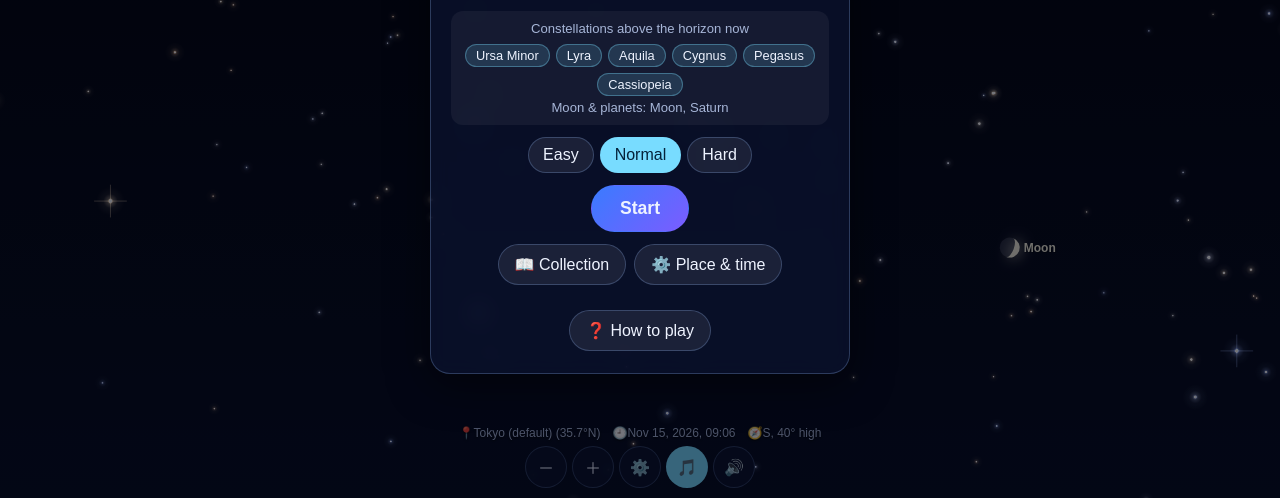
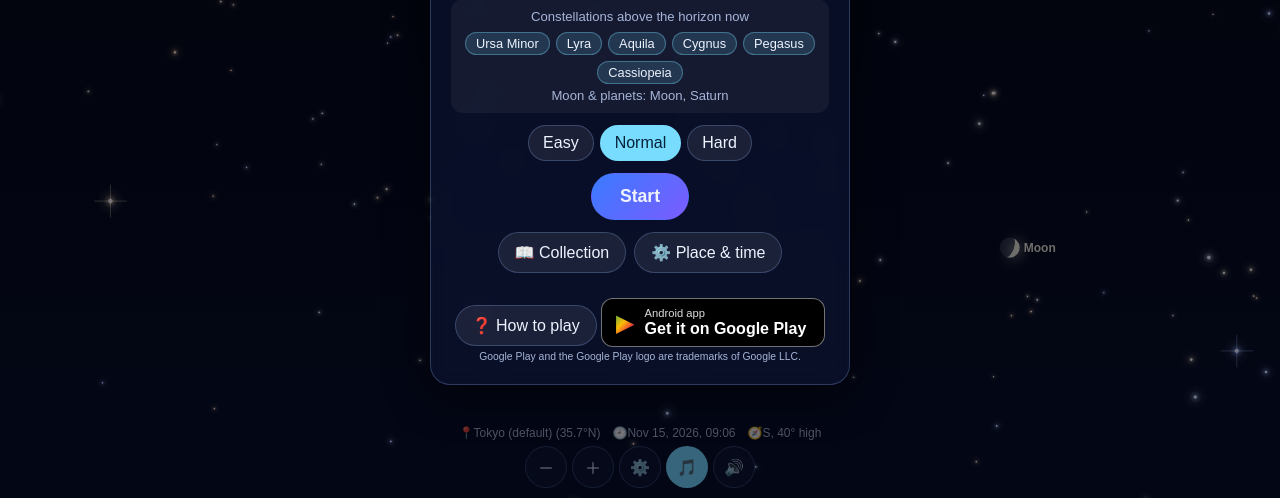
Before and after one commit to techgymjp/seiza, a website: page index.html in a window 1280 px wide. Shown: the part 302-800 px from the top of the page. Drawn offline with Linux system fonts and the light colour scheme; animation ran at ten frames a second.

Commit message:
Web 版のタイトル画面に Android アプリ版（Google Play）へのリンクを追加
- タイトル画面に「Android アプリ版 / Google Play で入手」のボタンと商標表記（日英）
- web-only の目印で囲み、アプリのビルド（npm run build:app）では取り除く

Co-Authored-By: Claude Opus 5.5 <noreply@anthropic.com>
Claude-Session: https://claude.ai/code/session_01UXdYbmvXgYJp96QgDhWVeD

```diff
--- a/css/style.css
+++ b/css/style.css
@@ -358,3 +358,31 @@ body.banner-space .overlay { padding-bottom: 70px; }
 /* バージョン・プライバシーポリシー */
 #legal a { color: var(--accent); }
 #legal[hidden], #adPrivacy[hidden] { display: none; }
+
+/* web-only:start */
+/* Android アプリ版 (Google Play) へのリンク (Web 版のタイトル画面だけ) */
+.store-link {
+  display: inline-flex;
+  align-items: center;
+  gap: 10px;
+  padding: 8px 18px 8px 14px;
+  border-radius: 12px;
+  background: #000;
+  border: 1px solid rgba(255, 255, 255, 0.45);
+  color: #fff;
+  text-decoration: none;
+  text-align: left;
+  line-height: 1.15;
+}
+.store-link:hover { border-color: #fff; }
+.store-link .gp {
+  font-size: 1.5rem;
+  background: linear-gradient(135deg, #34a853, #fbbc04 45%, #ea4335 70%, #4285f4);
+  -webkit-background-clip: text;
+  background-clip: text;
+  color: transparent;
+}
+.store-link small { display: block; font-size: 0.7rem; color: #ddd; }
+.store-link b { font-size: 1rem; }
+.store-tm { margin: 4px 0 0; font-size: 0.65rem; color: var(--muted); }
+/* web-only:end */
--- a/index.html
+++ b/index.html
@@ -93,6 +93,14 @@
       </div>
       <p id="bestLabel" class="small"></p>
       <button id="btnHowto" data-i18n="howtoButton">❓ あそびかた</button>
+      <!-- web-only -->
+      <!-- Android アプリ版 (Google Play) へのリンク。アプリのビルドでは scripts/build-web.js が取り除く -->
+      <a id="storeLink" class="store-link" href="https://play.google.com/store/apps/details?id=jp.techgym.seiza" target="_blank" rel="noopener">
+        <span class="gp" aria-hidden="true">▶</span>
+        <span><small data-i18n="storeGet">Android アプリ版</small><b data-i18n="storeName">Google Play で入手</b></span>
+      </a>
+      <p class="store-tm" data-i18n="storeTm">Google Play および Google Play ロゴは Google LLC の商標です。</p>
+      <!-- /web-only -->
       <!-- アプリ版だけ: バージョン・プライバシーポリシー・広告の設定 (EU など) -->
       <div id="legal" class="small" hidden>
         <span id="buildInfo"></span>
--- a/js/i18n.js
+++ b/js/i18n.js
@@ -20,6 +20,11 @@
       best: '自己ベスト {n} 点',
       howtoPc: 'パソコンでは、なにもないところをドラッグすると空を見回せます。ホイールで拡大縮小。',
       howtoButton: '❓ あそびかた',
+      // web-only:start
+      storeGet: 'Android アプリ版',
+      storeName: 'Google Play で入手',
+      storeTm: 'Google Play および Google Play ロゴは Google LLC の商標です。',
+      // web-only:end
       pauseTitle: 'ポーズ',
       resume: 'つづける',
       t_pause: 'ポーズ',
@@ -123,6 +128,11 @@
       best: 'Best score {n}',
       howtoPc: 'On a computer, drag an empty part of the sky to look around. Use the mouse wheel to zoom.',
       howtoButton: '❓ How to play',
+      // web-only:start
+      storeGet: 'Android app',
+      storeName: 'Get it on Google Play',
+      storeTm: 'Google Play and the Google Play logo are trademarks of Google LLC.',
+      // web-only:end
       pauseTitle: 'Paused',
       resume: 'Resume',
       t_pause: 'Pause',
```
